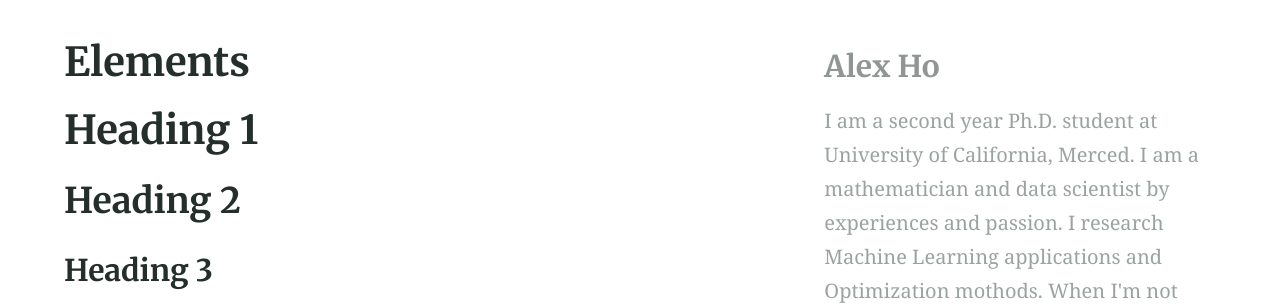
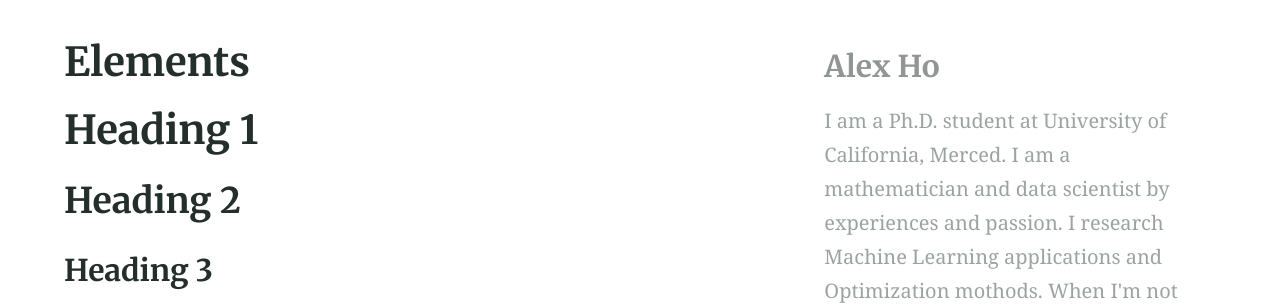
Before and after one commit to aho38/aho38.github.io, a Jekyll site: the page built from about_me.md, in a window 1280 px wide. Shown: the part 424-729 px from the top of the page. Built offline with Jekyll 4.4.1, drawn with Linux system fonts in a browser that asks for light colours; some of the changed text lies outside the part shown.

Commit message:
Update _config.yml

```diff
--- a/_config.yml
+++ b/_config.yml
@@ -95,7 +95,7 @@ encoding: utf-8 # Make sure the encoding is right
 lang: en-GB # Set the site language
 title: "Alex Ho" # Site name or title, also used in jekyll-seo-tag
 logo: "/assets/logos/Logo.png" # Site logo, also used in jekyll-seo-tag
-description: "I am a second year Ph.D. student at University of California, Merced. I am a mathematician and data scientist by experiences and passion. I research Machine Learning applications and Optimization mothods. When I'm not working, I LOVE playing video games with a group of friends." # Site description and default description, also used in jekyll-seo-tag
+description: "I am a Ph.D. student at University of California, Merced. I am a mathematician and data scientist by experiences and passion. I research Machine Learning applications and Optimization mothods. When I'm not working, I LOVE playing video games with a group of friends." # Site description and default description, also used in jekyll-seo-tag
 url: "https://alembic.darn.es" # Site url, also used in jekyll-seo-tag
 baseurl: ""
 email: "aho38@ucmerced.edu"
```
